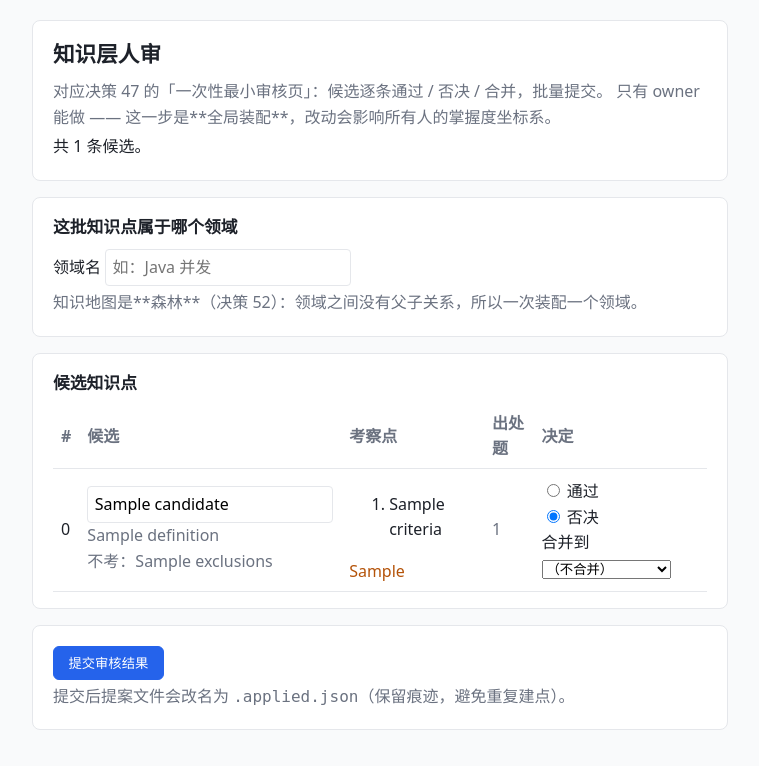
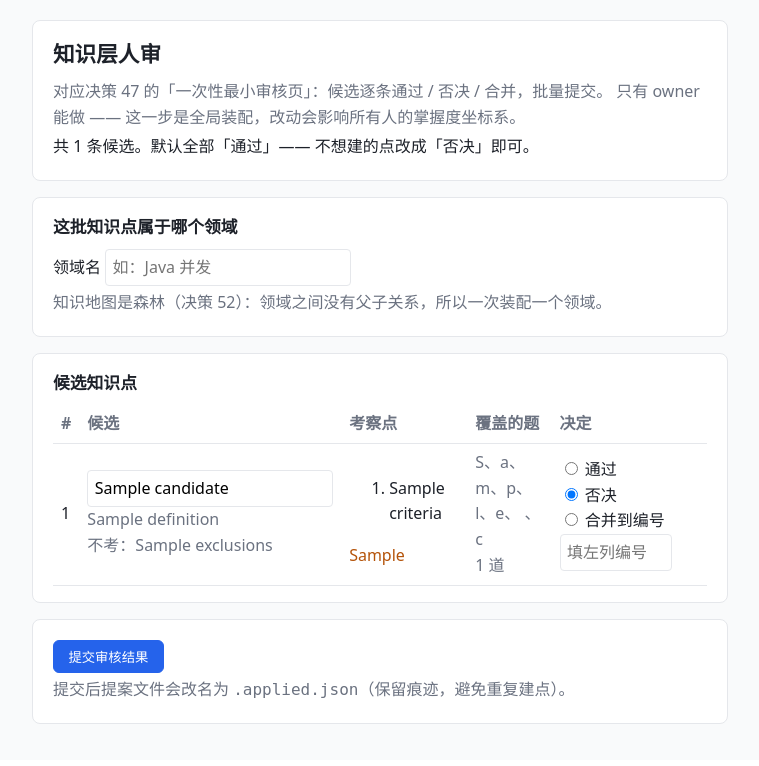
Before and after one commit to wonder-dream/DeepGrill, a Python web app: template app/web/templates/admin_review.html in a window 1280 px wide. Shown: the part 51-817 px from the top of the page, without its empty margins (260-1019 px from the left). After the commit the page ends 775 px from the top, so only its background shows below. Run offline with Jinja, Linux system fonts and the light colour scheme; the template is opened without the code that fills it: most values are stand-ins (such as "Sample title", 1, 10 or a date in 2020).

Commit message:
fix(web): 审核页排版 —— 移掉 O(n²) 的下拉框，并让合并真的能用

```diff
--- a/app/web/templates/admin_review.html
+++ b/app/web/templates/admin_review.html
@@ -4,9 +4,9 @@
 <section class="card">
   <h1>知识层人审</h1>
   <p class="muted">对应决策 47 的「一次性最小审核页」：候选逐条通过 / 否决 / 合并，批量提交。
-  只有 owner 能做 —— 这一步是**全局装配**，改动会影响所有人的掌握度坐标系。</p>
+  只有 owner 能做 —— 这一步是全局装配，改动会影响所有人的掌握度坐标系。</p>
   {% if proposal and not proposal.llm_failed %}
-  <p>共 {{ proposal.candidates | length }} 条候选。</p>
+  <p>共 {{ proposal.candidates | length }} 条候选。默认全部「通过」—— 不想建的点改成「否决」即可。</p>
   {% endif %}
 </section>
 
@@ -26,17 +26,17 @@
   <section class="card">
     <h2>这批知识点属于哪个领域</h2>
     <p><label>领域名 <input type="text" name="domain_name" required placeholder="如：Java 并发"></label></p>
-    <p class="muted">知识地图是**森林**（决策 52）：领域之间没有父子关系，所以一次装配一个领域。</p>
+    <p class="muted">知识地图是森林（决策 52）：领域之间没有父子关系，所以一次装配一个领域。</p>
   </section>
 
   <section class="card">
     <h2>候选知识点</h2>
     <table>
-      <thead><tr><th>#</th><th>候选</th><th>考察点</th><th>出处题</th><th>决定</th></tr></thead>
+      <thead><tr><th>#</th><th>候选</th><th>考察点</th><th>覆盖的题</th><th>决定</th></tr></thead>
       <tbody>
         {% for c in proposal.candidates %}
         <tr>
-          <td>{{ loop.index0 }}</td>
+          <td>{{ loop.index }}</td>
           <td>
             <input type="text" name="name-{{ loop.index0 }}" value="{{ c.name }}">
             {% if c.definition %}<br><span class="muted">{{ c.definition }}</span>{% endif %}
@@ -48,22 +48,26 @@
             </ol>
             {% if c.unusable_reason %}<span class="warn">{{ c.unusable_reason }}</span>{% endif %}
           </td>
-          <td class="muted">{{ c.question_ids | join("、") or "—" }}</td>
+          <td class="muted">
+            {# ⚠️ 只列前 8 个题号：一个点最多覆盖 60 道题，全列出来是一墙数字，
+               把表格撑得没法读（实测 171 条候选时整页乱掉） #}
+            {% if c.question_ids %}
+              {{ c.question_ids[:8] | join("、") }}{% if c.question_ids | length > 8 %} …{% endif %}
+              <br><span class="muted">{{ c.question_ids | length }} 道</span>
+            {% else %}—{% endif %}
+          </td>
           <td>
             <label><input type="radio" name="action-{{ loop.index0 }}" value="approve"
               {% if not c.unusable_reason %}checked{% endif %}> 通过</label><br>
             <label><input type="radio" name="action-{{ loop.index0 }}" value="reject"
               {% if c.unusable_reason %}checked{% endif %}> 否决</label><br>
-            <label>合并到
-              <select name="merge-{{ loop.index0 }}">
-                <option value="">（不合并）</option>
-                {% for other in proposal.candidates %}
-                {% if other != c %}
-                <option value="{{ loop.index0 }}">{{ other.name }}</option>
-                {% endif %}
-                {% endfor %}
-              </select>
-            </label>
+            {# ⚠️ 这里原来是一个**遍历全部候选**的 `<select>`：171 条候选 = 171×170 ≈ 2.9 万个
+               option，页面直接卡死、完全没法读。改成填编号（编号就是左列那个 1 起的号）。
+               ⚠️ 还要有一个 `value="merge"` 的单选 —— 后端只在 action == "merge" 时才读
+               `merge-{i}`。原来没有这个单选，所以**那 2.9 万个 option 根本点不出效果**。 #}
+            <label><input type="radio" name="action-{{ loop.index0 }}" value="merge"> 合并到编号</label>
+            <input type="number" min="1" max="{{ proposal.candidates | length }}"
+              name="merge-{{ loop.index0 }}" placeholder="填左列编号" style="width:7em">
           </td>
         </tr>
         {% endfor %}
--- a/app/web/test_admin_page.py
+++ b/app/web/test_admin_page.py
@@ -146,7 +146,8 @@ def test_apply_reject_and_merge(
             "action-0": "approve",
             "name-0": "volatile",
             "action-1": "merge",
-            "merge-1": "0",
+            # 页面上的编号是**左列那个从 1 起的号**：合并到第 1 行要填 "1"（不是下标 "0"）
+            "merge-1": "1",
         },
     )
     assert r.status_code == 200
```
Also changed, not shown: app/web/admin_page.py (+7 -3 lines).
